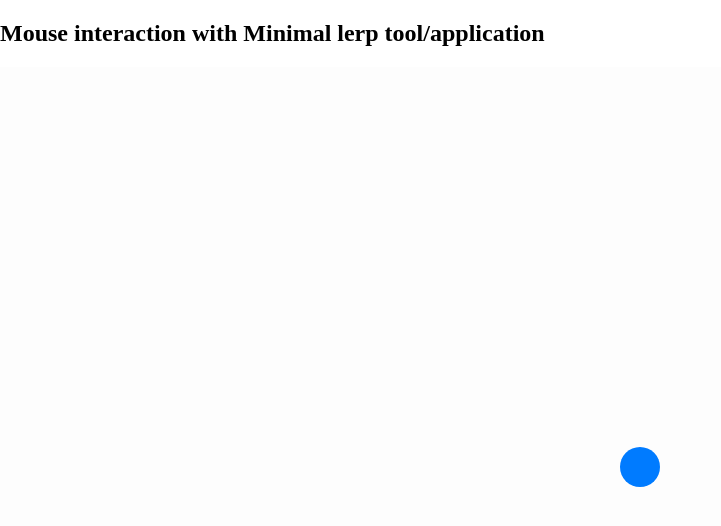
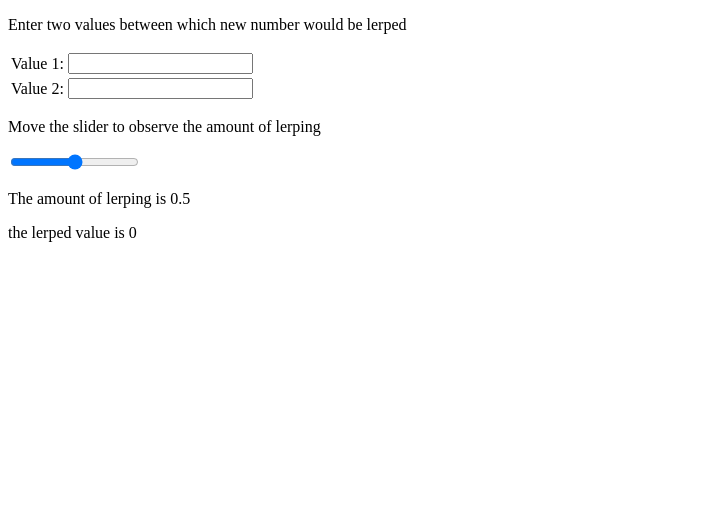
Before and after one commit to LayanHasan3/HCI-CG-labs, a plain HTML site: page lerp week 8/index.html in a window 1280 px wide. Shown: the whole page, without its empty margins (0-721 px from the left). Drawn offline with Linux system fonts and the light colour scheme.

Commit message:
updated index.html

```diff
--- a/lerp week 8/index.html
+++ b/lerp week 8/index.html
@@ -4,14 +4,58 @@
     <meta charset="UTF-8">
     <meta name="viewport" content="width=device-width, initial-scale=1.0">
     <title>Week 08: LERP Lab</title>
-    <style>
-        body { margin: 0; overflow: hidden; } /* Removes scrollbars */
-        canvas { display: block; background: #fdfdfd; }
-    </style>
 </head>
 <body>
-    <h2>Mouse interaction with Minimal lerp tool/application</h2>
-    <canvas id="myCanvas"></canvas>
-    <script src="draw.js"></script>
+<p> Enter two values between which new number would be lerped</p>
+<table>
+    <tr>
+        <td>Value 1:</td>
+        <td><input type="number" id="value1"></td>
+    </tr>
+    <tr>
+        <td>Value 2:</td>
+        <td><input type="number" id="value2"></td>
+    </tr>
+</table>
+<p>Move the slider to observe the amount of lerping</p>
+
+<input type="range" id="lerpSlider" min="0" max="1" step="0.01" value="0.5">
+<p id="result"></p>
+
+<p> The amount of lerping is <span id="lerpAmount"></span></p>
+<p> the lerped value is <span id="lerpedValue"></span></p>
+<script>
+    const value1Input = document.getElementById('value1');
+    const value2Input = document.getElementById('value2');
+    const lerpSlider = document.getElementById('lerpSlider');
+    const resultDisplay = document.getElementById('result');
+    const lerpAmountDisplay = document.getElementById('lerpAmount');
+    const lerpedValueDisplay = document.getElementById('lerpedValue');
+
+    //lerp
+    function lerp(start, end, t) {
+        return start * (1 - t) + end * t;
+    }
+
+    // by the help of AI
+    function updateLerp() {
+        const start = parseFloat(value1Input.value) || 0;
+        const end = parseFloat(value2Input.value) || 0;
+        const t = parseFloat(lerpSlider.value);
+
+        lerpAmountDisplay.textContent = t;
+        lerpedValueDisplay.textContent = lerp(start, end, t);
+    }
+
+    // Listen for changes on all three inputs
+    lerpSlider.addEventListener('input', updateLerp);
+    value1Input.addEventListener('input', updateLerp);
+    value2Input.addEventListener('input', updateLerp);
+
+    // Run once on load to show initial value
+    updateLerp();
+
+
+</script>
 </body>
 </html>
```
